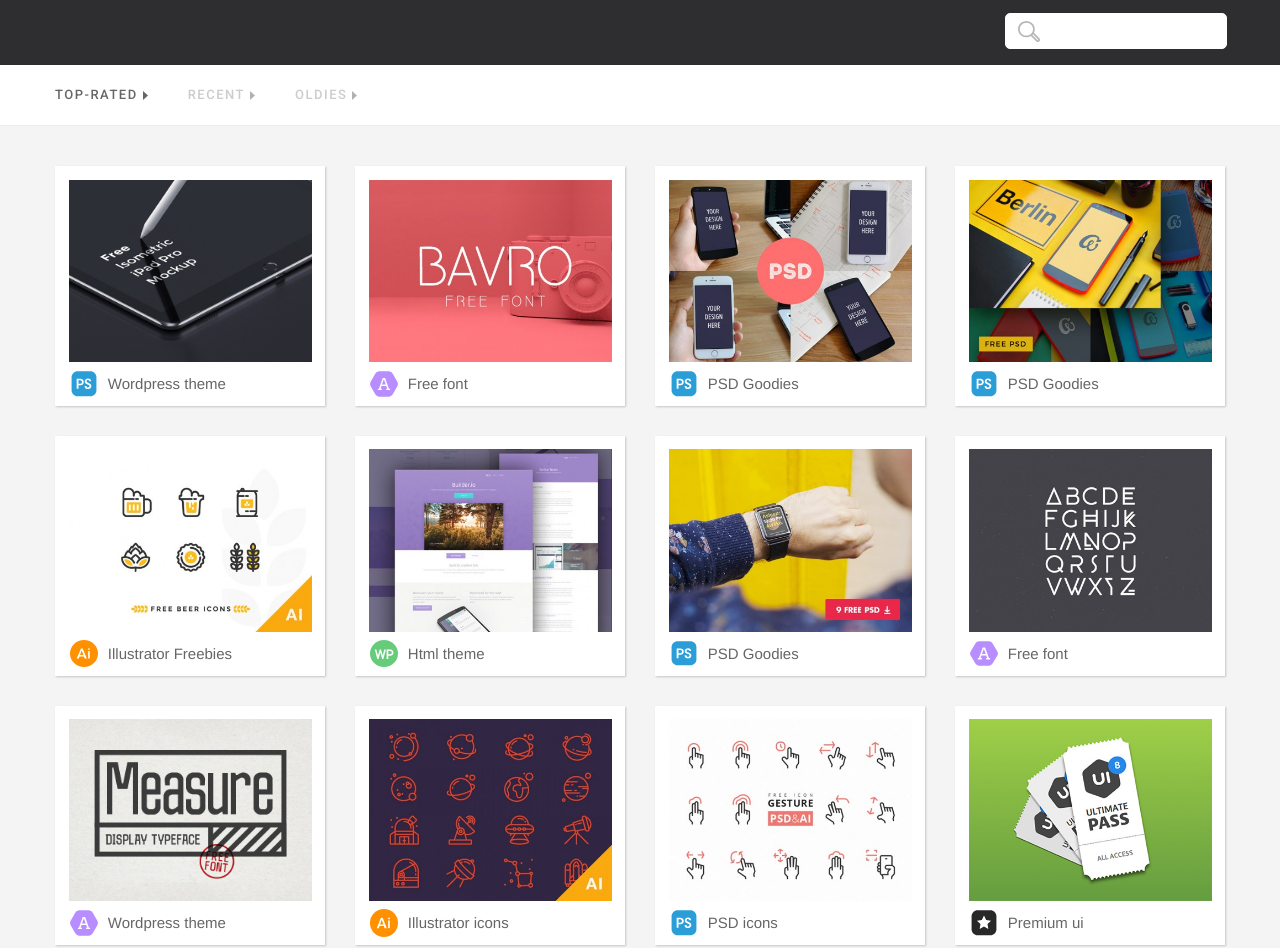
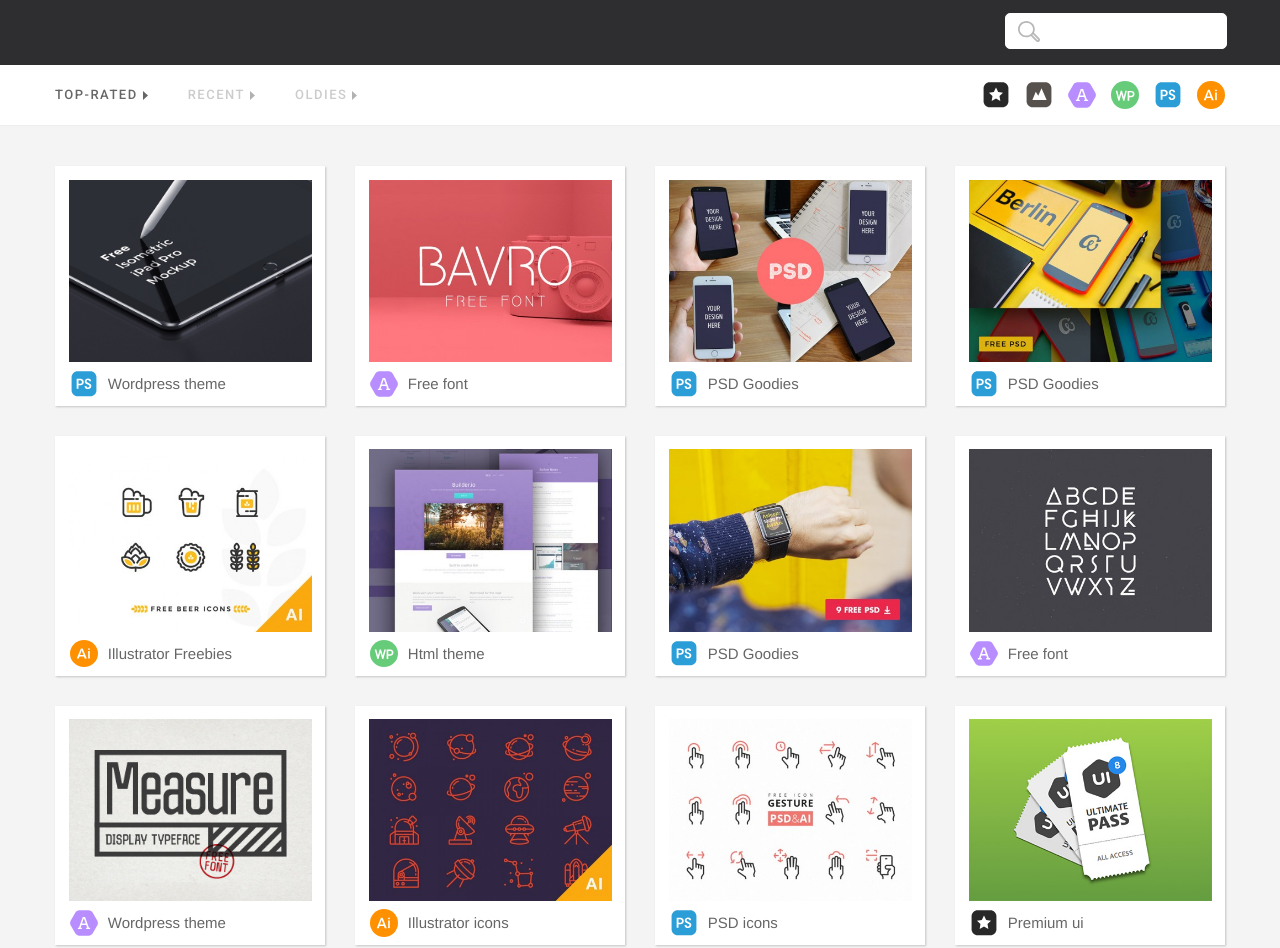
Before and after one commit to Rojo06/wallace, a plain HTML site: page platz/index.html in a window 1280 px wide. Shown: the top 948 px of the page. Drawn offline with nearby package versions, Linux system fonts and the light colour scheme.

Commit message:
nouveau 2eme chagement de index

```diff
--- a/platz/index.html
+++ b/platz/index.html
@@ -59,7 +59,14 @@
                 <div id="fleche-nav-3"></div>
     		</div>
             </div>
-
+            <div id="wrapper-bouton-icon" >
+            	<div id="bouton-ai"><img src="img/icon-ai.svg" alt="illustrator" title="Illustrator" height="28" width="28"></div>
+            	<div id="bouton-psd"><img src="img/icon-psd.svg" alt="photoshop" title="Photoshop" height="28" width="28"></div>
+            	<div id="bouton-theme"><img src="img/icon-themes.svg" alt="theme" title="Theme" height="28" width="28"></div>
+            	<div id="bouton-font"><img src="img/icon-font.svg" alt="font" title="Font" height="28" width="28"></div>
+            	<div id="bouton-photo"><img src="img/icon-photo.svg" alt="photo" title="Photo" height="28" width="28"></div>
+            	<div id="bouton-premium"><img src="img/icon-premium.svg" alt="premium" title="Premium" height="28" width="28"></div>
+			</div>
     	</div>
     </div>
 
```
